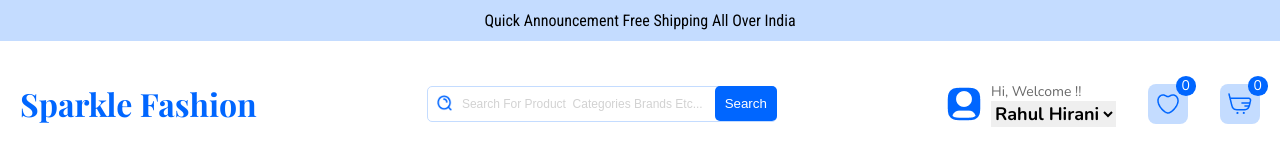
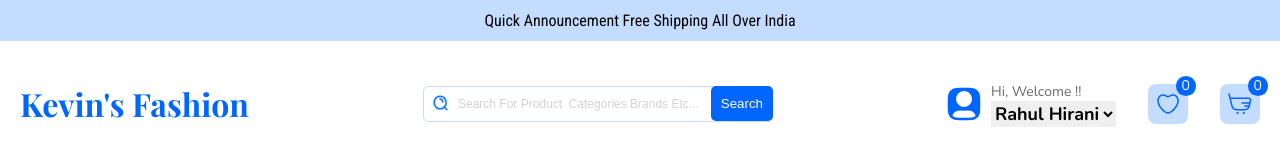
Before and after one commit to Kevin-Dit/Sparkle-Fashion, a plain HTML site: page index.html in a window 1280 px wide. Shown: the top 165 px of the page. Drawn offline with nearby package versions, Linux system fonts and the light colour scheme; a web font is replaced by a local one.

Commit message:
Logo Name Changed

```diff
--- a/index.html
+++ b/index.html
@@ -27,7 +27,7 @@
         <div class="container">
           <div class="header">
             <div class="header-logo">
-              <h1>Sparkle Fashion</h1>
+              <h1>Kevin's Fashion</h1>
             </div>
 
             <div class="header-search">
```
